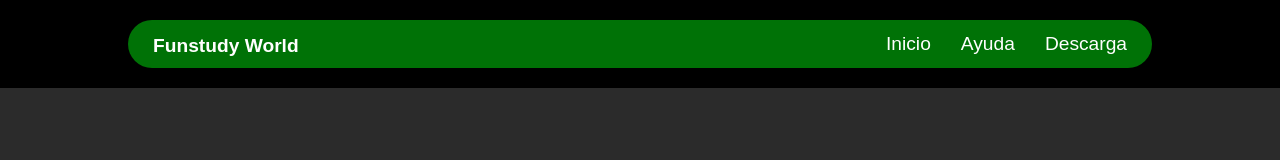
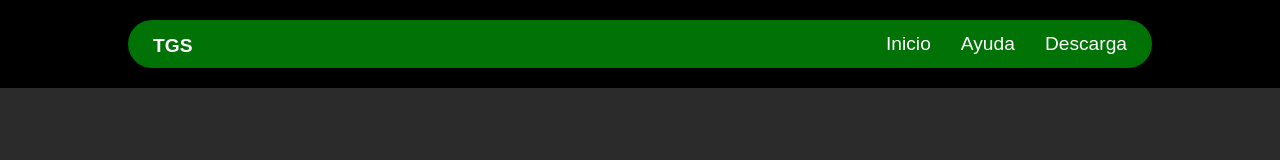
Before and after one commit to turtlegamesstudy/Turtle_Games_studio, a plain HTML site: page ayuda.html in a window 1280 px wide. Shown: the top 160 px of the page. Drawn offline with Linux system fonts and the light colour scheme.

Commit message:
Update ayuda.html

```diff
--- a/ayuda.html
+++ b/ayuda.html
@@ -14,7 +14,7 @@
                 <nav>
                     <ul>
                         <li class="logo">
-                            <a href="index.html">Funstudy World</a>
+                            <a href="index.html">TGS</a>
                         </li>
                         <li class="nav-items">
                             <a href="index.html">Inicio</a>
```
